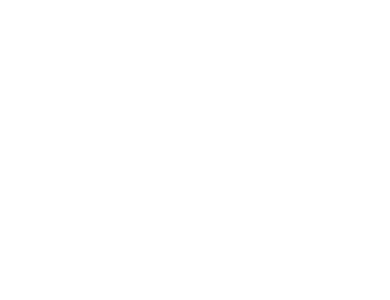
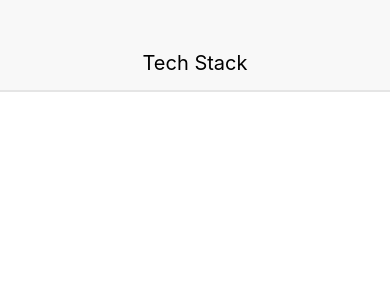
Before and after one commit to mishamilovidov/react-native-techstack, a React Native app: screen / in a window 390 px wide. Shown: the top 300 px of the page. Built offline with nearby package versions, Linux system fonts and the light colour scheme.

Commit message:
Add header to app

```diff
--- a/src/App.js
+++ b/src/App.js
@@ -3,11 +3,14 @@
 import { Provider } from 'react-redux';
 import { createStore } from 'redux';
 import reducers from './reducers';
+import { Header } from './components/common';
 
 const App = () => {
   return (
     <Provider store={createStore(reducers)}>
-      <View />
+      <View>
+        <Header headerText="Tech Stack" />
+      </View>
     </Provider>
   );
 };
```
